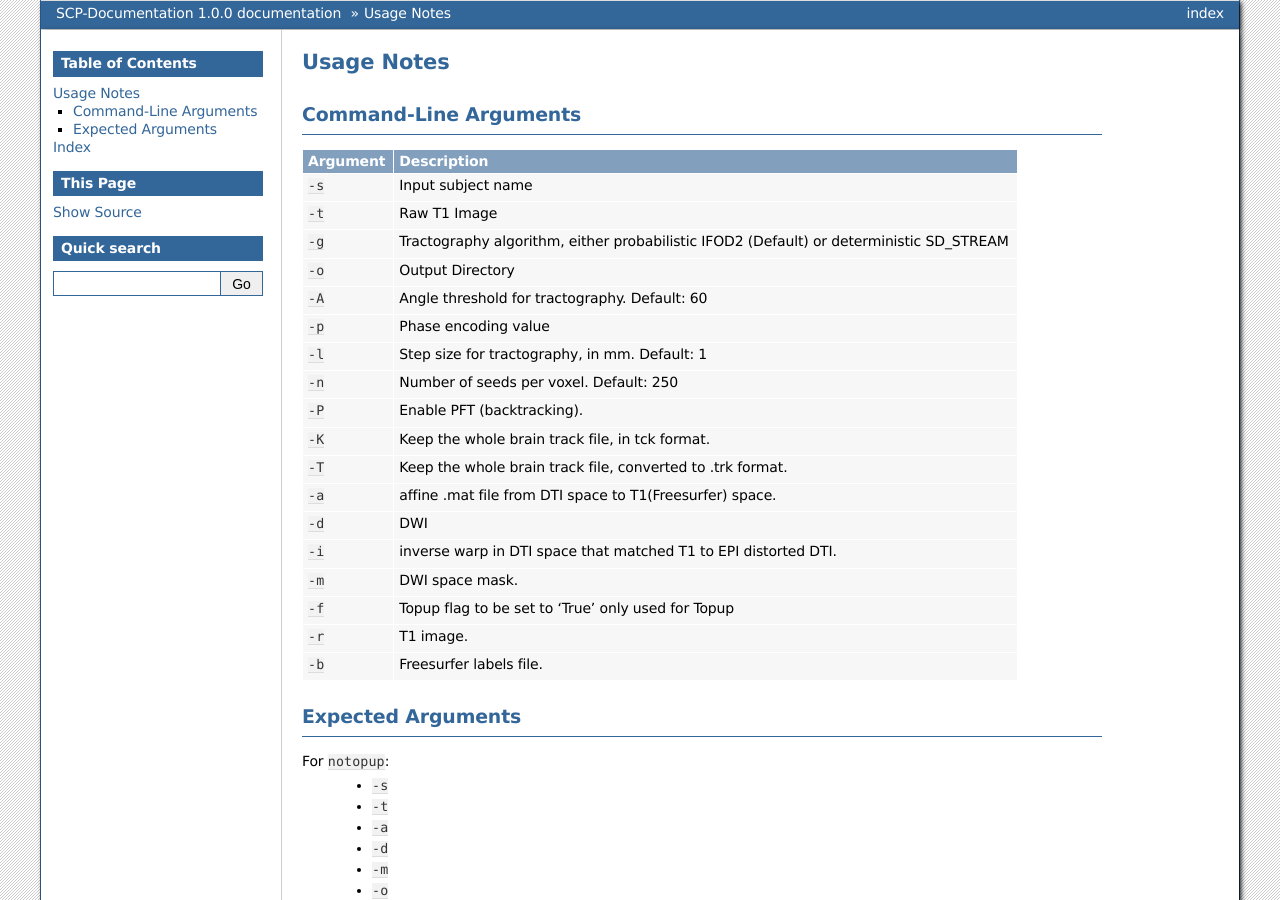
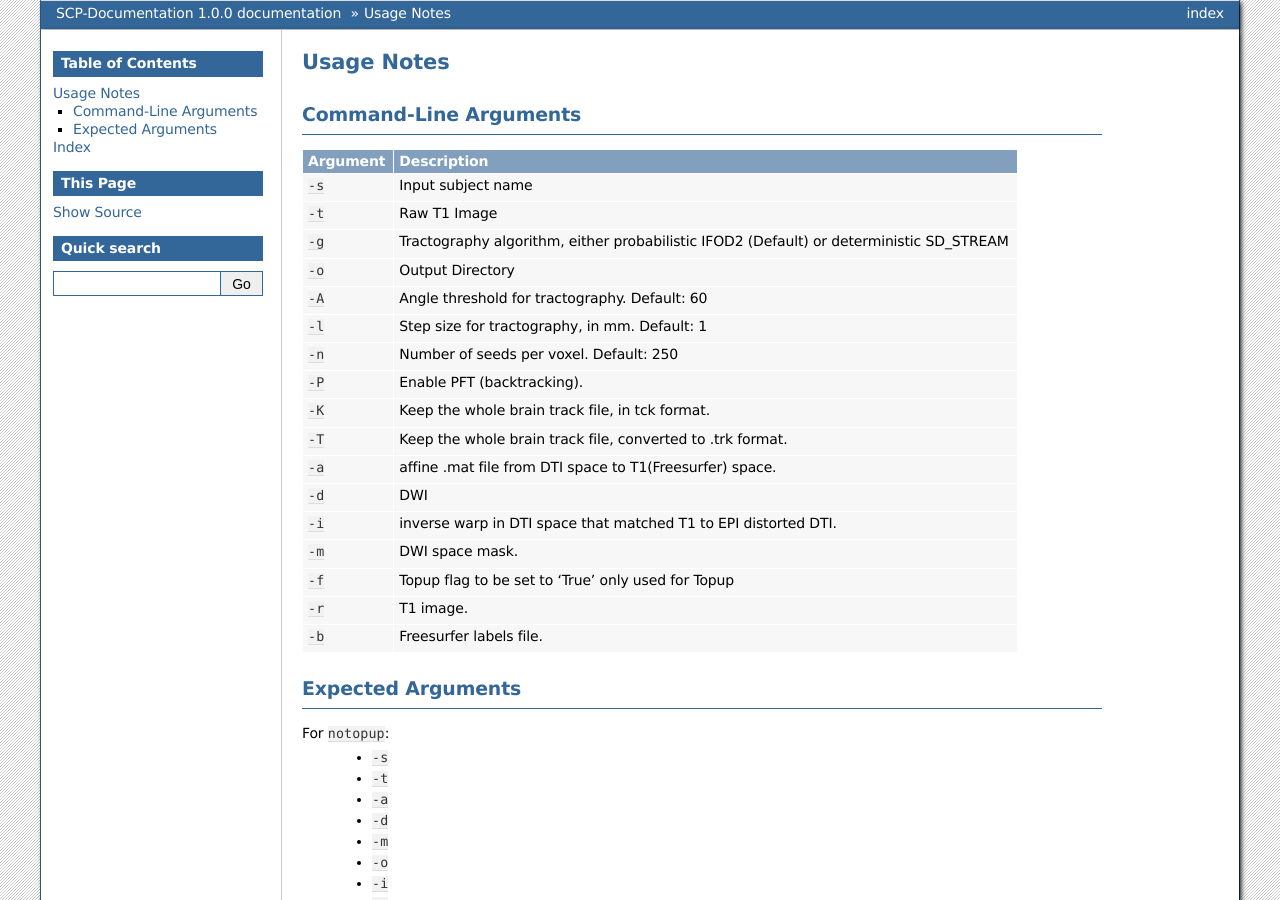
Before and after one commit to SaiKrishnaChaitanya24/SCP-Documentation, a Sphinx documentation site: the page built from source/UsageNotes.rst, in a window 1280 px wide and 900 px high. Built offline with Sphinx 7.4.7, drawn with Linux system fonts in a browser that asks for light colours.

Commit message:
Update UsageNotes.rst

```diff
--- a/source/UsageNotes.rst
+++ b/source/UsageNotes.rst
@@ -19,8 +19,6 @@ Command-Line Arguments
      - Output Directory
    * - ``-A``
      - Angle threshold for tractography. Default: 60
-   * - ``-p``
-     - Phase encoding value
    * - ``-l``
      -  Step size for tractography, in mm. Default: 1
    * - ``-n``
```
